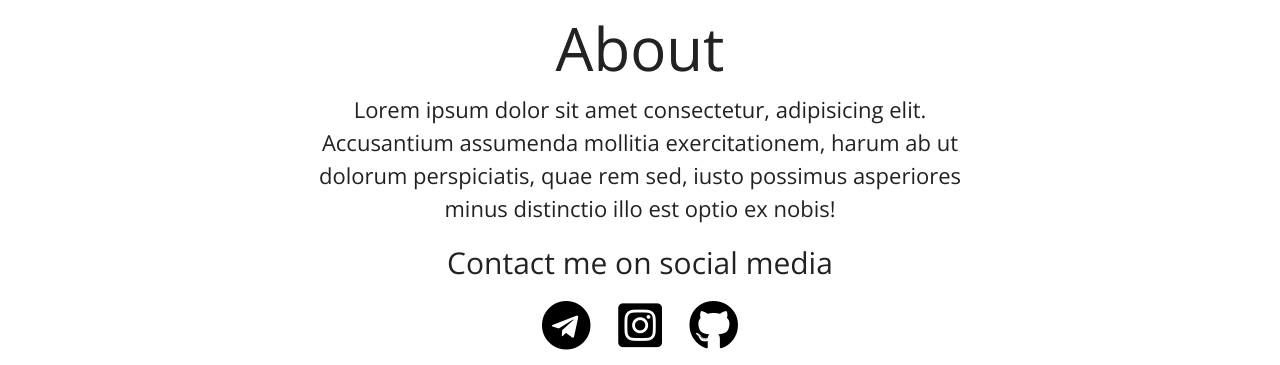
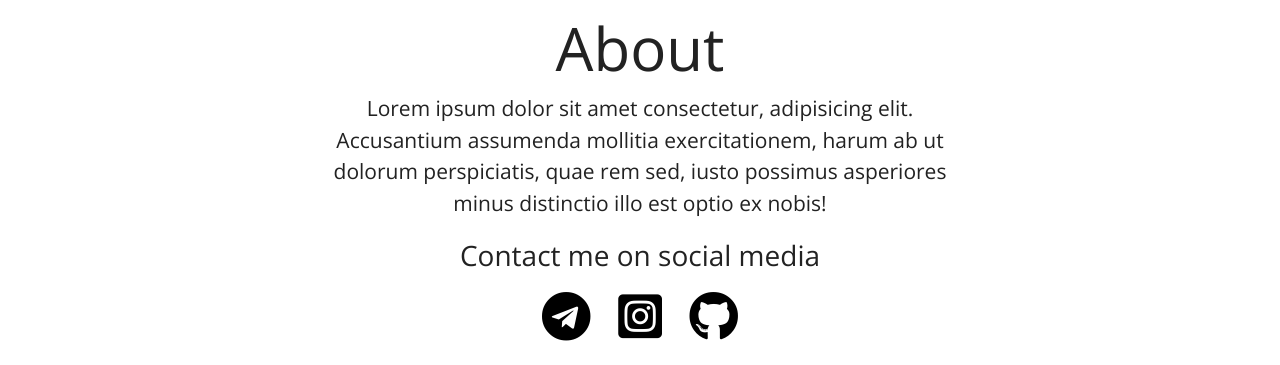
Before and after one commit to khrustalevDev/Video-Background, a plain HTML site: page index.html in a window 1280 px wide. Shown: the part 822-1187 px from the top of the page. Drawn offline with nearby package versions, Linux system fonts and the light colour scheme.

Commit message:
Fixed font-sizes

```diff
--- a/css/style.css
+++ b/css/style.css
@@ -99,15 +99,15 @@ a {
 }
 
 #about p {
-    margin-top: 15px;
+    margin: 0 auto;
+    padding: 0 10px;
     max-width: 650px;
-    margin: 0 auto;
-    font-size: 2.2rem;
+    font-size: 2.1rem;
 }
 
 #about h3 {
     margin-top: 15px;
-    font-size: 3rem;
+    font-size: 2.8rem;
 }
 
 .about__social {
```
